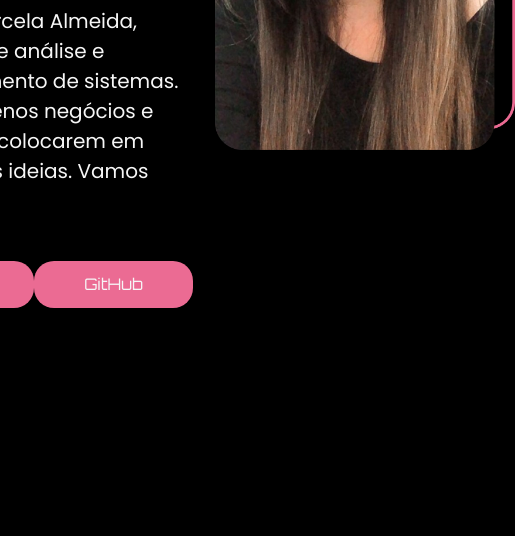
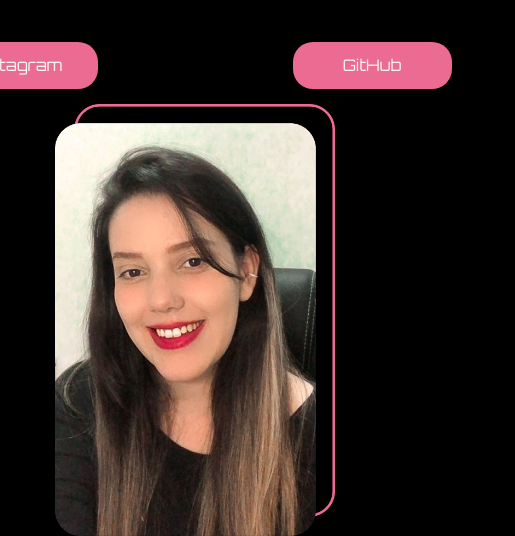
Before and after one commit to marcelaalmeida23/portfolio, a plain HTML site: page index.html in a window 390 px wide. Shown: the part 351-887 px from the top of the page, 515 px wide, since content can reach past the window. Drawn offline with Linux system fonts and the light colour scheme.

Commit message:
Update style.css

```diff
--- a/style.css
+++ b/style.css
@@ -70,4 +70,17 @@ body {
 {
     width: 300px;
     height: auto;
+
 }
+
+@media (max-width: 768px) {
+    .apresentacao {
+        flex-direction: column;
+        gap: 20px;
+        margin: 10% 5%;
+    }
+
+    .apresentacao__imagem {
+        width: 80%;
+    }
+}
```
